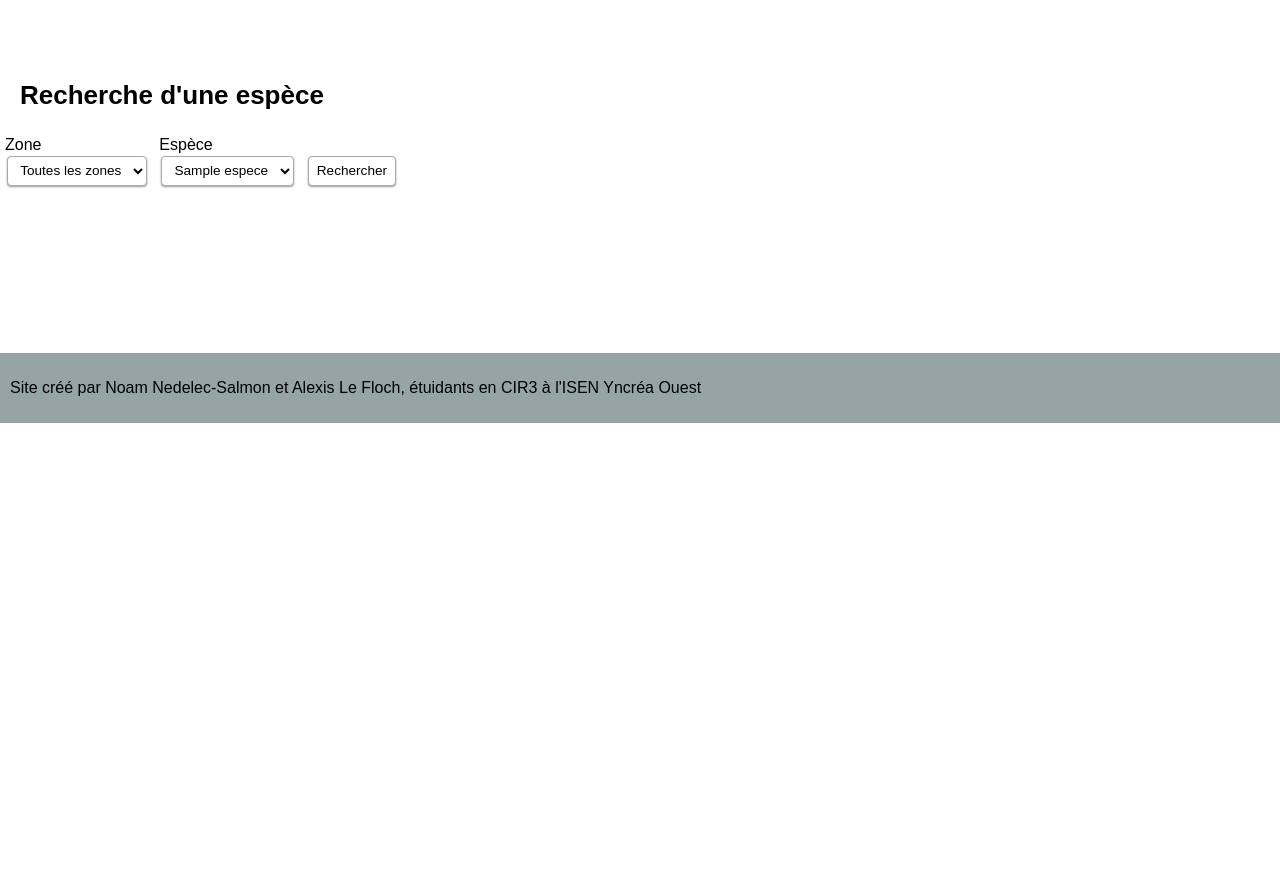
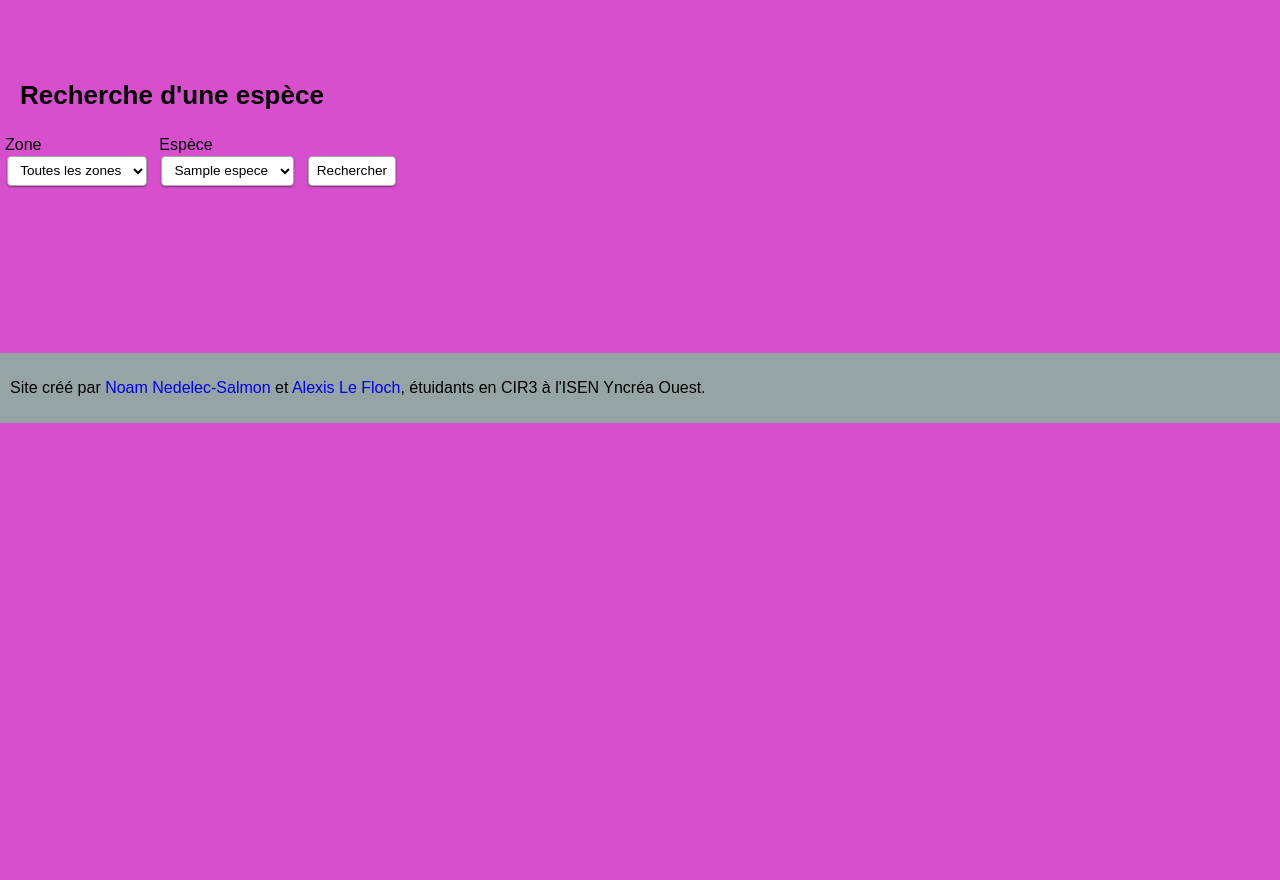
Before and after one commit to Alexis-LF/projet_framework_cir3, a Symfony app: template back/projet_cir3_symf/templates/accueil/index.html.twig in a window 1280 px wide. Shown: the part 80-960 px from the top of the page. Run offline with Twig, Linux system fonts and the light colour scheme; the template is opened without the code that fills it: most values are stand-ins (such as "Sample title", 1, 10 or a date in 2020); some libraries are stand-ins or nearby versions.

Commit message:
update du mailto et du style

```diff
--- a/back/projet_cir3_symf/public/css/style.css
+++ b/back/projet_cir3_symf/public/css/style.css
@@ -3,6 +3,7 @@ body {
     font-family: sans-serif;
     height: 100vh;
     margin: 0%;
+    background-color: #d84fcd;
 
 }
 
@@ -27,15 +28,14 @@ background-color: #95a5a6;
 font-size: 14px;
 letter-spacing: 0.03em;
 }
-table tr {
-border: 3px solid black;
-}
+
+
 table td, table th {
 padding: 10px;
 text-align: center;
 }
 
-select , input[type = submit] , a , button{
+select , input[type = submit] , #contenu a , header a , button{
     height: 2.2em;
     margin: 2px;
     padding: 0.3em 0.6em;
@@ -70,7 +70,11 @@ header {
 }
 footer {
     position: relative;
-    bottom: O%;
+    bottom: 0%;
+
+}
+footer a {
+    text-decoration : none;
 
 }
 header , footer {
@@ -89,3 +93,7 @@ header , footer {
 .combobox_part {
     margin: 5px;
 }
+
+#mon_mot {
+    text-decoration: underline;
+}
--- a/back/projet_cir3_symf/templates/base.html.twig
+++ b/back/projet_cir3_symf/templates/base.html.twig
@@ -41,7 +41,7 @@
         </div>
 
         <footer>
-            <p>Site créé par Noam Nedelec-Salmon et Alexis Le Floch, étuidants en CIR3 à l'ISEN Yncréa Ouest</p>
+            <p>Site créé par <a href="mailto:noam.nedelec-salmon@isen-ouest.yncrea.fr">Noam Nedelec-Salmon</a> et <a href="mailto:alexis.le-floch@isen-ouest.yncrea.fr">Alexis Le Floch</a>, étuidants en CIR3 à l'ISEN Yncréa Ouest.</p>
         </footer>
     </body>
 </html>
```
